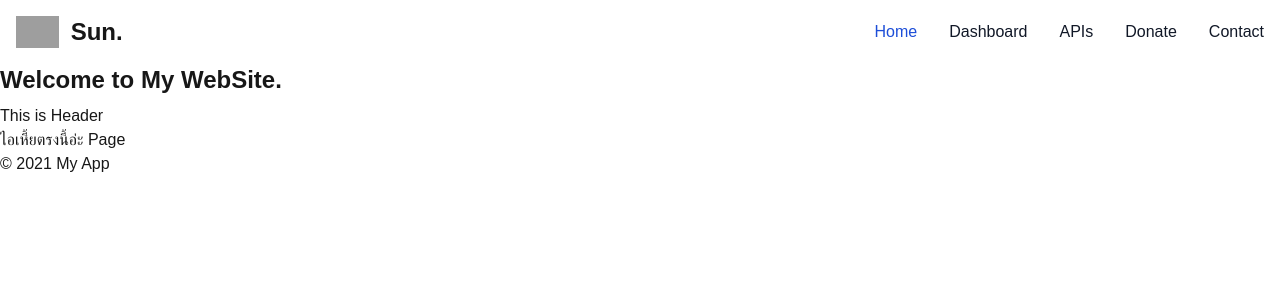
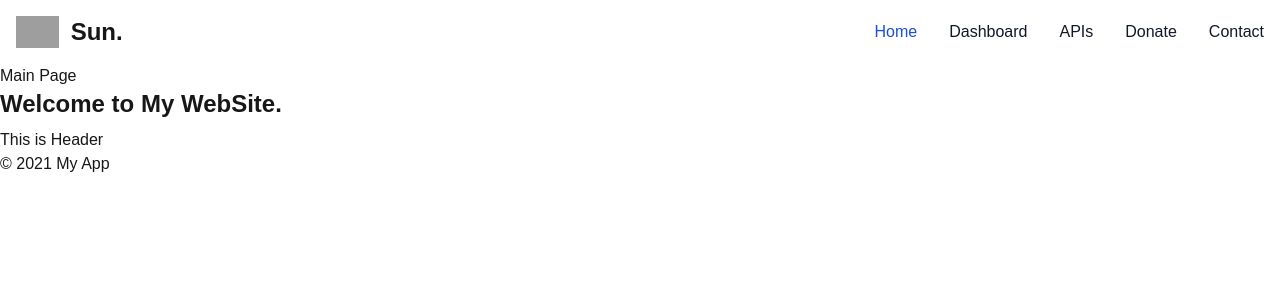
Before and after one commit to ACESunny/Chinanan, a Next.js app in the folder web/: page / in a window 1280 px wide. Shown: the top 300 px of the page. Built offline with nearby package versions, Linux system fonts and the light colour scheme; grey boxes are pictures that could not be loaded.

Commit message:
update layout and APIsPage

```diff
--- a/web/src/app/APIs/page..jsx
+++ b/web/src/app/APIs/page..jsx
@@ -1,4 +1,4 @@
-export default function APIs() {
+function APIs() {
     return (
         <div>
             <main>
@@ -7,3 +7,5 @@ export default function APIs() {
         </div>
     );
 }
+
+export default APIs;
--- a/web/src/app/layout.jsx
+++ b/web/src/app/layout.jsx
@@ -30,8 +30,8 @@ export default function RootLayout({ children }) {
         className={`${geistSans.variable} ${geistMono.variable} antialiased`}
       >
         <Nav />
+        {children}
         <Header />
-        {children}
         <Footer />
         <SpeedInsights />
         <Analytics />
--- a/web/src/app/page.jsx
+++ b/web/src/app/page.jsx
@@ -3,7 +3,7 @@ export default function Home() {
   return (
     <div>
       <main>
-        <p>ไอเหี้ยตรงนี้อ่ะ Page</p>
+        <p>Main Page</p>
       </main>
     </div>
   );
```
